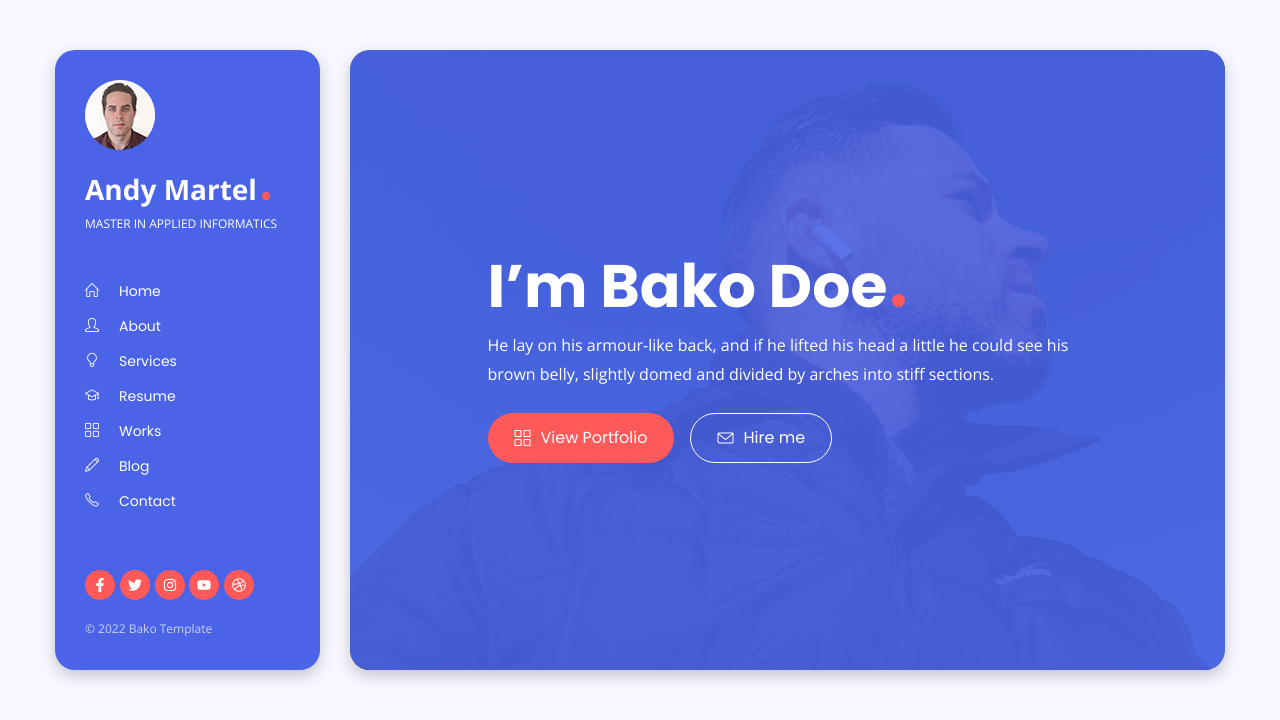
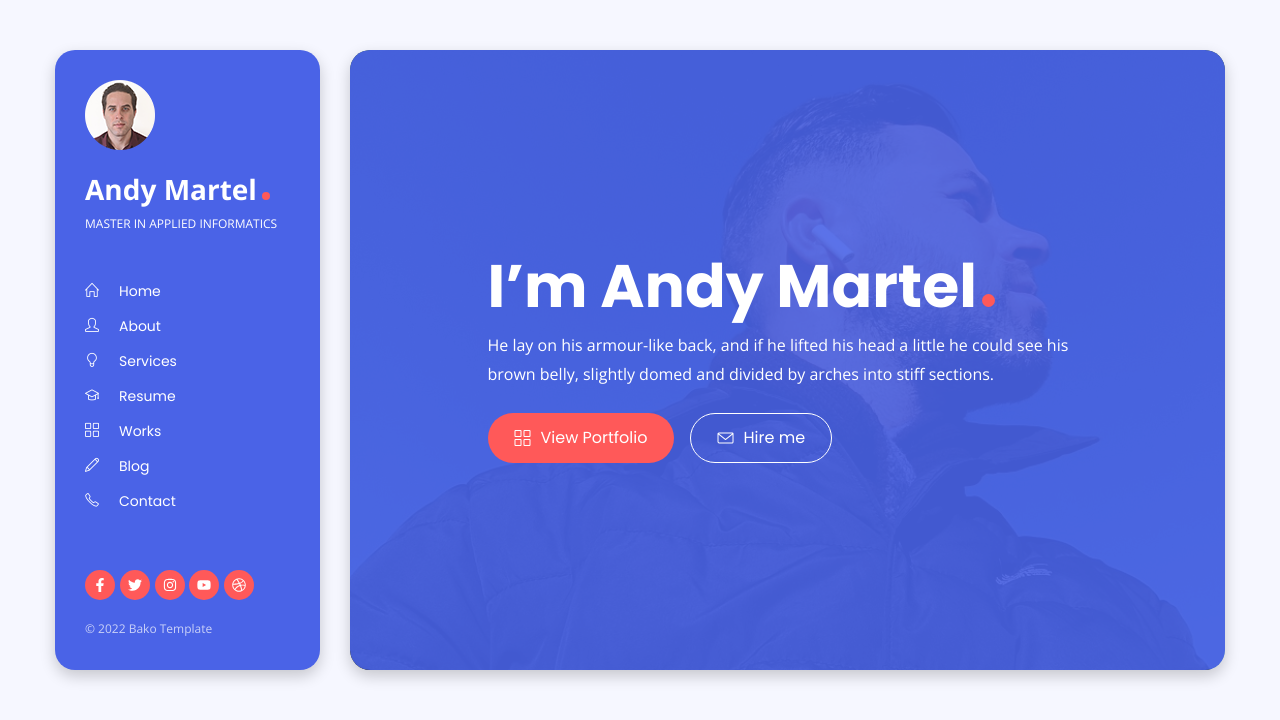
Before and after one commit to aymartel/amc-app, a React (Create React App) app: page / in a window 1280 px wide. Shown: the top 720 px of the page. Built offline with nearby package versions, Linux system fonts and the light colour scheme.

Commit message:
first commit

```diff
--- a/src/components/Sections/Herosection.jsx
+++ b/src/components/Sections/Herosection.jsx
@@ -2,7 +2,7 @@ import React from "react";
 import { Link as ScrollLink } from "react-scroll";
 
 const herosectionData = {
-  name: "Bako Doe",
+  name: "Andy Martel",
   aboutMe:
     "He lay on his armour-like back, and if he lifted his head a little he could see his brown belly, slightly domed and divided by arches into stiff sections.",
 };
```
